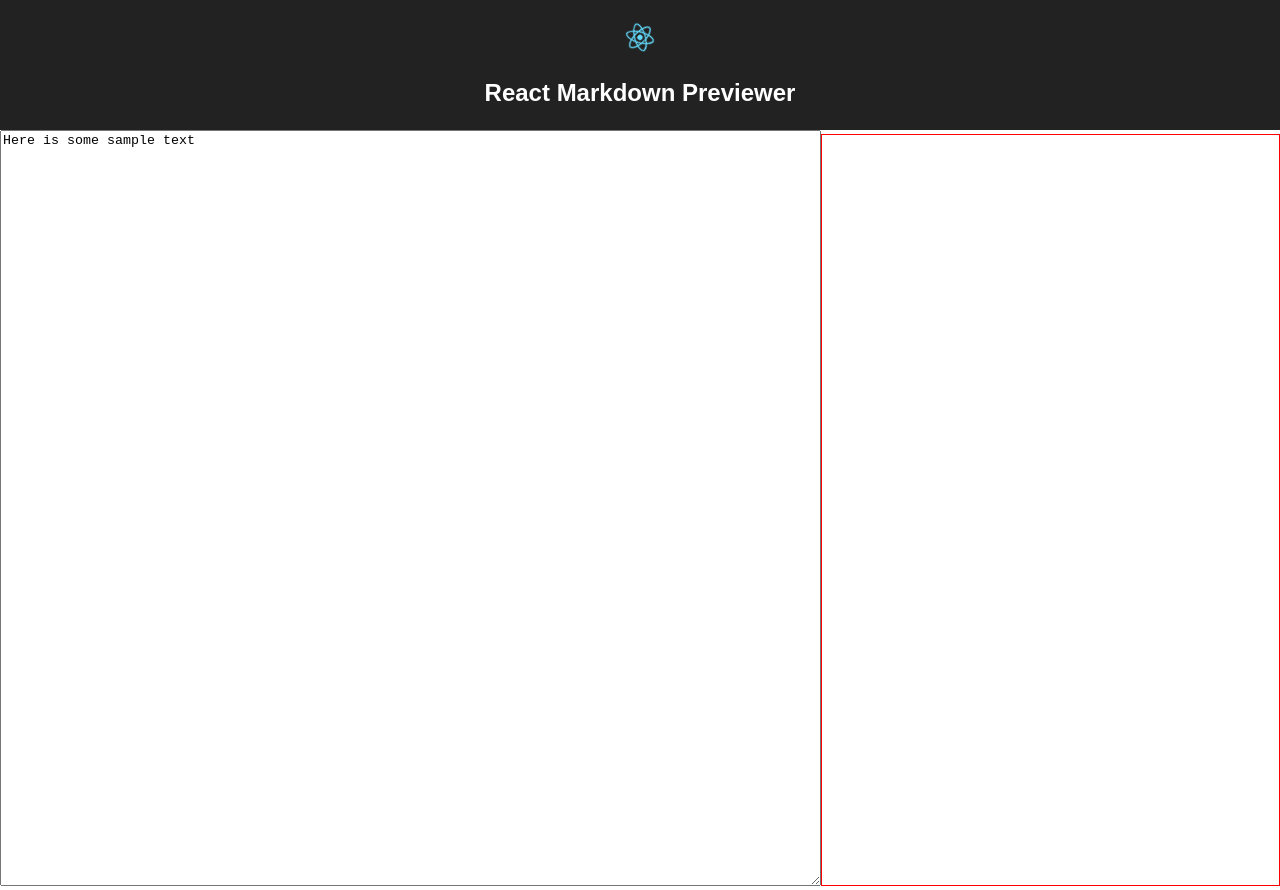
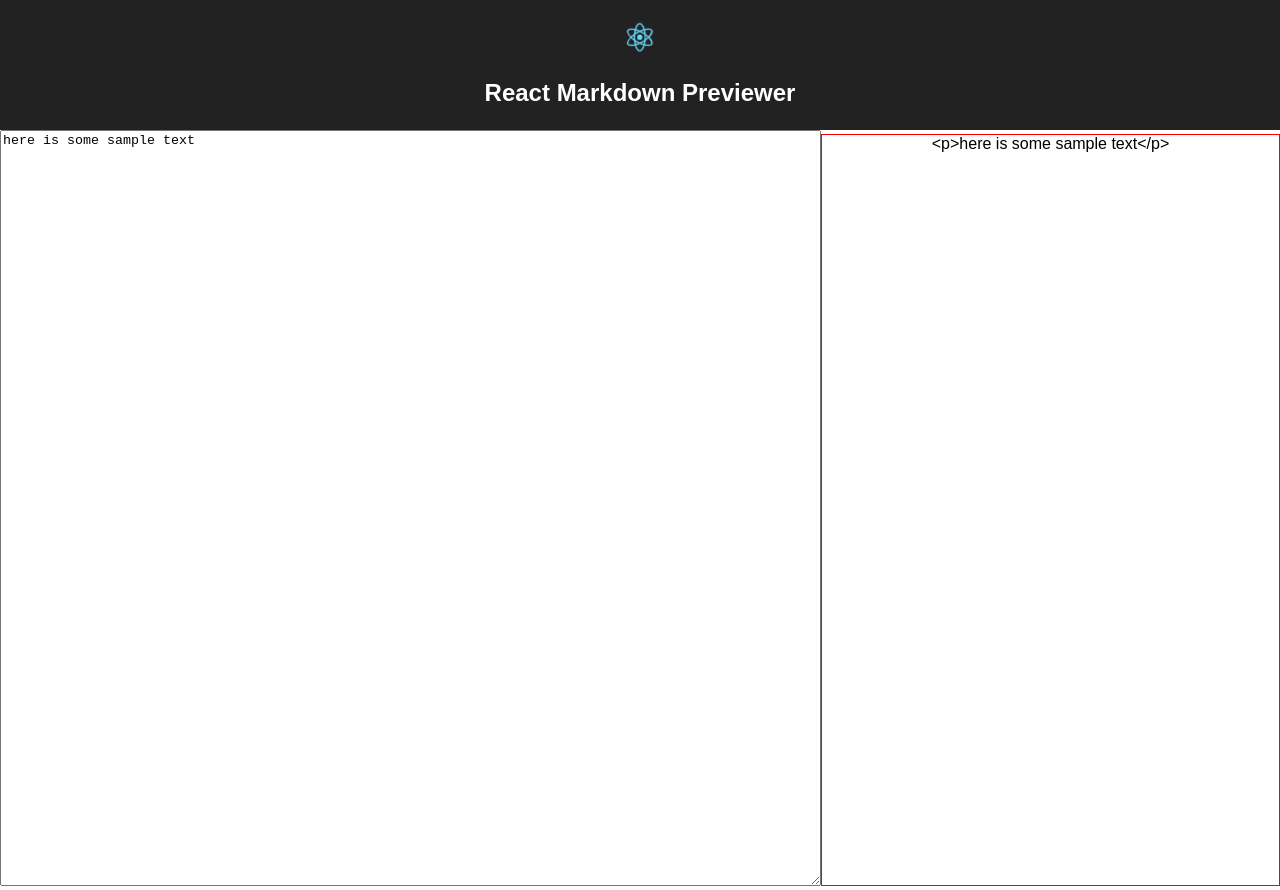
Before and after one commit to jspeda/react-markdown-previewer, a React (Create React App) app: page / in a window 1280 px wide. Built offline with nearby package versions, Linux system fonts and the light colour scheme.

Commit message:
State is now shared between input and output components.

```diff
--- a/src/App.js
+++ b/src/App.js
@@ -6,6 +6,20 @@ import logo from './logo.svg';
 import './App.css';
 
 class App extends Component {
+
+  constructor() {
+    super();
+    this.state = {
+      input: 'here is some sample text'
+    }
+    this.handleChange = this.handleChange.bind(this);
+  }
+
+  handleChange(event) {
+   this.setState({input: event.target.value});
+   console.log(this.state.input);
+  }
+
   render() {
     return (
       <div className="App">
@@ -14,8 +28,8 @@ class App extends Component {
           <h2>React Markdown Previewer</h2>
         </div>
         <div className="main-container">
-          <Input />
-          <Output />
+          <Input inputText={this.state} handleChange={this.handleChange} />
+          <Output outputText={this.state} />
         </div>
       </div>
     );
--- a/src/Input.js
+++ b/src/Input.js
@@ -2,24 +2,24 @@ import React, { Component } from 'react';
 
 class Input extends Component {
 
-  constructor(props) {
-    super(props);
-    this.state = {
-      value: 'Here is some sample text'
-    };
-
-    this.handleChange = this.handleChange.bind(this);
-  }
-
-  handleChange(event) {
-    this.setState({value: event.target.value});
-    console.log(this.state.value);
-  }
+  // constructor(props) {
+  //   super(props);
+  //   this.state = {
+  //     value: 'Here is some sample text'
+  //   };
+//
+  //   this.handleChange = this.handleChange.bind(this);
+  // }
+//
+  // handleChange(event) {
+  //   this.setState({value: event.target.value});
+  //   console.log(this.state.value);
+  // }
   render() {
     return (
       <div className="input-box">
-        <textarea rows="50" cols="100" value={this.state.value}
-          onChange={this.handleChange}></textarea>
+        <textarea rows="50" cols="100" defaultValue={this.props.inputText.input}
+          onChange={this.props.handleChange}></textarea>
       </div>
     )
   }
--- a/src/Output.js
+++ b/src/Output.js
@@ -4,11 +4,10 @@ import Input from './Input';
 
 class Output extends Component {
 
-  //let markdown = marked('# this is a __test__')
-
   render() {
     return (
-      <div className="output-box" value={marked('# hi')}>
+      <div className="output-box">
+        {marked(this.props.outputText.input)}
       </div>
     )
   }
```
